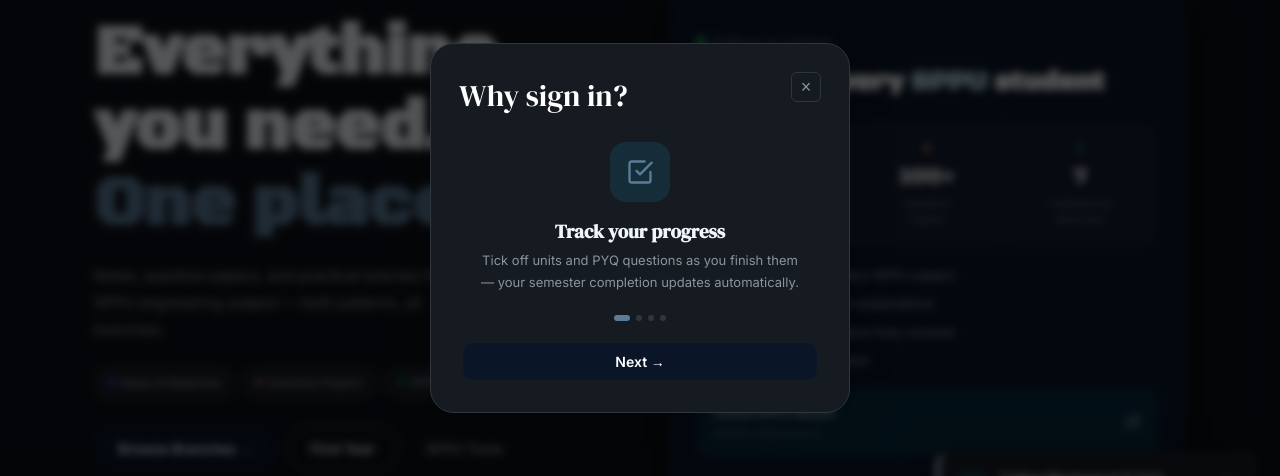
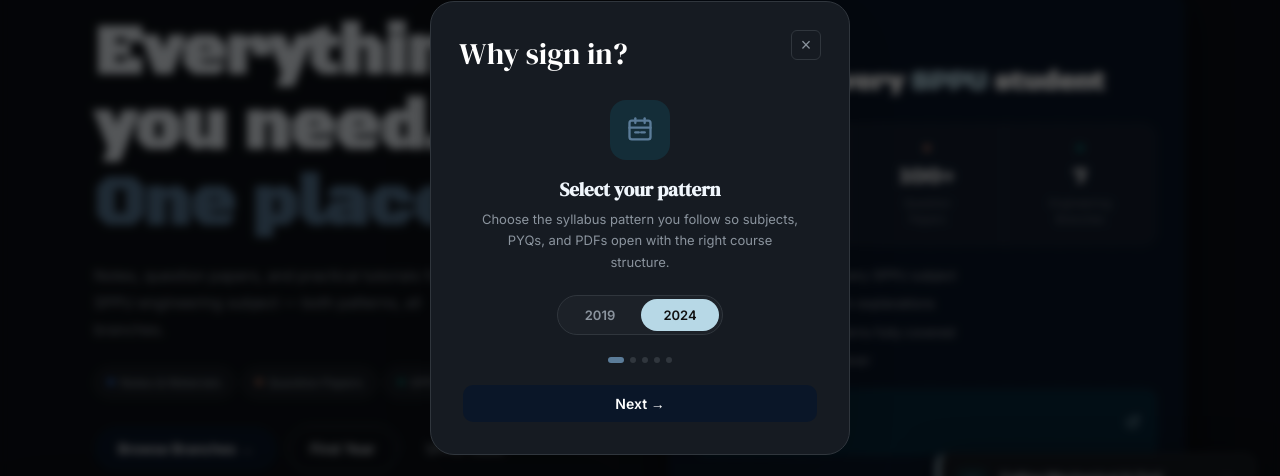
Before and after one commit to adityalawande17/sppu-study-hub-v3, a React (Vite) app: page / in a window 1280 px wide. Shown: the part 172-648 px from the top of the page. Built offline with nearby package versions, Linux system fonts and the light colour scheme; no server answers; a web font is replaced by a local one.

Commit message:
add: new card to the homepage popup showing the pattern selector

```diff
--- a/src/components/LoginPromoModal.jsx
+++ b/src/components/LoginPromoModal.jsx
@@ -35,6 +35,21 @@ const iconProps = {
 };
 
 const slides = [
+  {
+    title: "Select your pattern",
+    desc: "Choose the syllabus pattern you follow so subjects, PYQs, and PDFs open with the right course structure.",
+    kind: "pattern",
+    icon: (
+      <svg {...iconProps}>
+        <rect x="3" y="4" width="18" height="16" rx="2" />
+        <path d="M8 2v4" />
+        <path d="M16 2v4" />
+        <path d="M3 10h18" />
+        <path d="M8 14h3" />
+        <path d="M13 14h3" />
+      </svg>
+    ),
+  },
   {
     title: "Track your progress",
     desc: "Tick off units and PYQ questions as you finish them — your semester completion updates automatically.",
@@ -78,7 +93,7 @@ const slides = [
 ];
 
 export default function LoginPromoModal({ open, onClose }) {
-  const { signInWithGoogle } = useApp();
+  const { pattern, switchPattern, signInWithGoogle } = useApp();
   const [step, setStep] = useState(0);
   const isLast = step === slides.length - 1;
   const slide = slides[step];
@@ -94,7 +109,12 @@ export default function LoginPromoModal({ open, onClose }) {
   }
 
   return (
-    <Modal open={open} onClose={handleClose} title="Why sign in?" maxWidth={420}>
+    <Modal
+      open={open}
+      onClose={handleClose}
+      title="Why sign in?"
+      maxWidth={420}
+    >
       <div style={{ textAlign: "center", padding: "8px 4px 4px" }}>
         <div
           style={{
@@ -136,7 +156,32 @@ export default function LoginPromoModal({ open, onClose }) {
           {slide.desc}
         </p>
 
-        <div style={{ display: "flex", justifyContent: "center", gap: 6, marginBottom: 22 }}>
+        {slide.kind === "pattern" && (
+          <div style={{ marginBottom: 22 }}>
+            <div className="pattern-pill login-promo-pattern-pill">
+              {["2019", "2024"].map((p) => (
+                <button
+                  key={p}
+                  className={`pattern-opt ${pattern === p ? "active" : ""}`}
+                  onClick={() => switchPattern(p)}
+                  type="button"
+                  aria-pressed={pattern === p}
+                >
+                  {p}
+                </button>
+              ))}
+            </div>
+          </div>
+        )}
+
+        <div
+          style={{
+            display: "flex",
+            justifyContent: "center",
+            gap: 6,
+            marginBottom: 22,
+          }}
+        >
           {slides.map((_, i) => (
             <span
               key={i}
@@ -169,6 +214,16 @@ export default function LoginPromoModal({ open, onClose }) {
           </button>
         )}
       </div>
+      <style>{`
+        .login-promo-pattern-pill {
+          display: inline-flex !important;
+        }
+        .login-promo-pattern-pill .pattern-opt {
+          min-width: 78px;
+          padding: 8px 18px;
+          font-size: 13px;
+        }
+      `}</style>
     </Modal>
   );
 }
```
